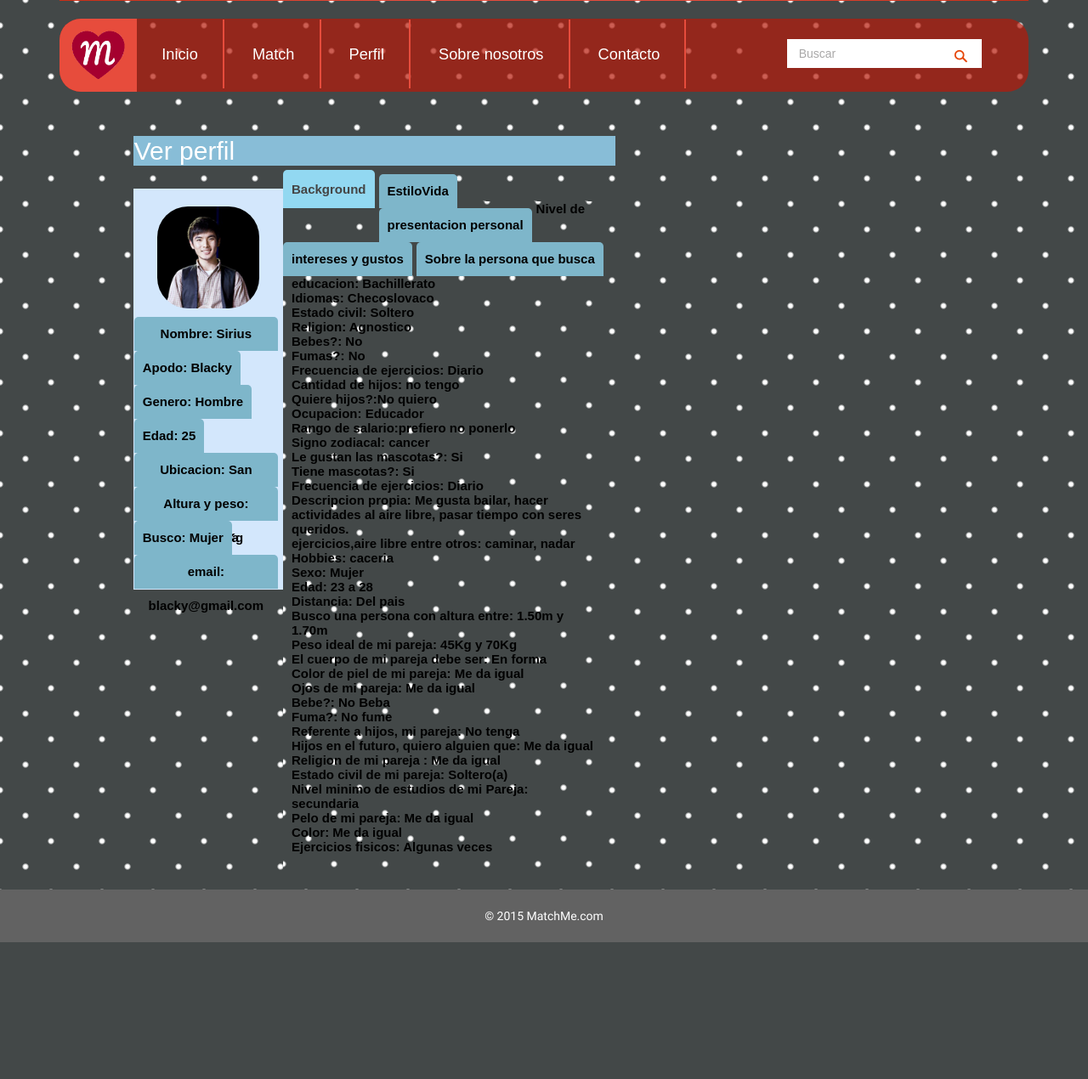
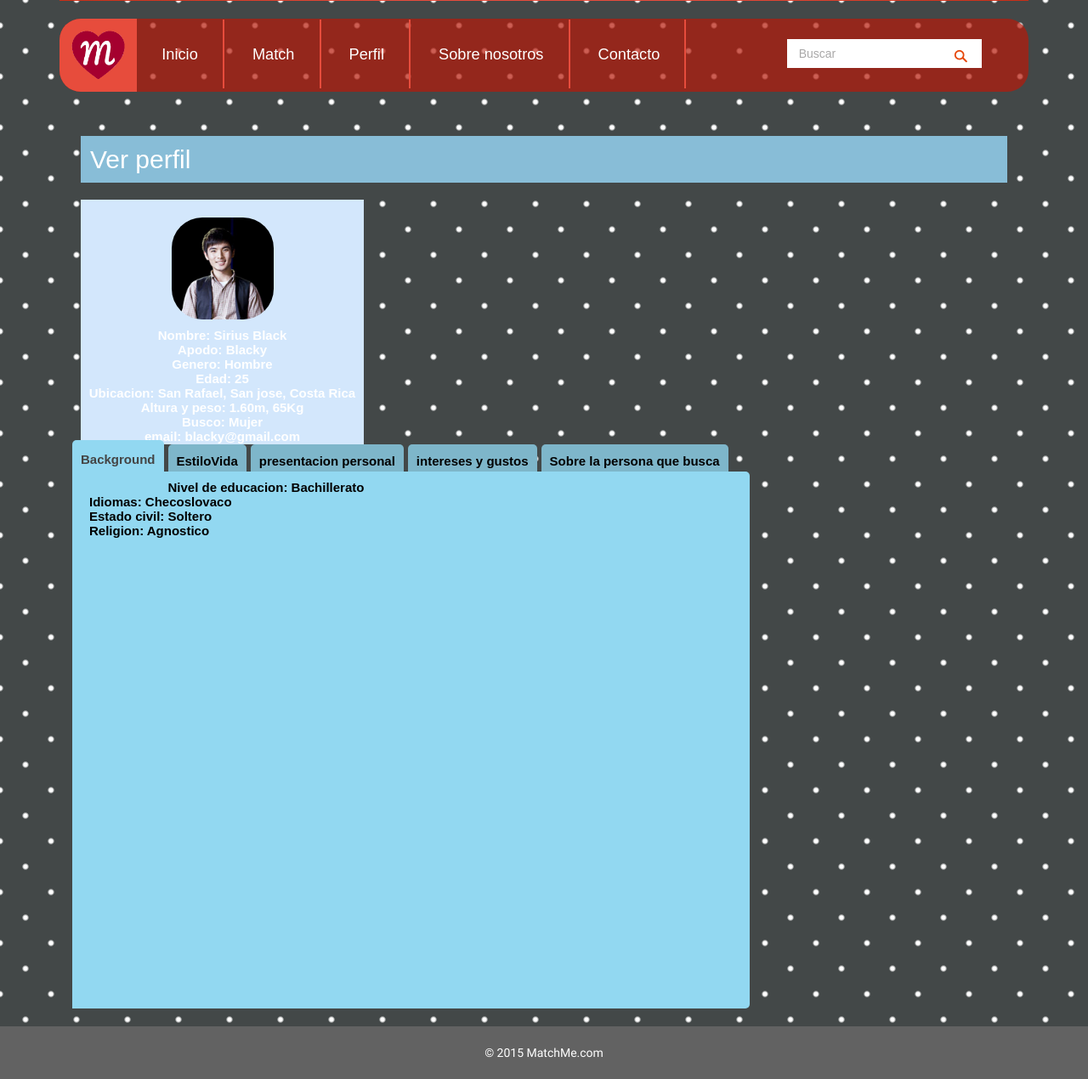
Before and after one commit to BasesDeDatos/matchme, a PHP site: page /profile.php in a window 1280 px wide. Shown: the part 330-1600 px from the top of the page at 85% size. Before the commit the page ends 1439 px from the top, so only its background shows below. Run offline with PHP 8.4, Linux system fonts and the light colour scheme; some libraries are stand-ins or nearby versions.

Commit message:
se cambia el profile

```diff
--- a/css/profile.css
+++ b/css/profile.css
@@ -14,20 +14,20 @@ margin: 10px;
 
 }
 
-.datosPerfil{
+.tituloPerfil{
 border: 1 solid #AAAAAA;
 margin: 10px;
 padding:10px
 }
 
 .columnaUno{
-margin: 17px 0px 0px 10px;
+margin: 10px 0px 0px 10px;
 padding: 0px;
 border: 1px solid #D3E7FC;
 background: #D3E7FC;
 float: left;
 width: 30%;
-height: 65%;
+height: 100%;
 }
 
 
@@ -38,15 +38,7 @@ border-radius:30%;
 }
 
 
-.columnaDos{
-margin: 10px 10px 10px 0px;
-border: 1px solid #7DABCE;
-background: #7DABCE;
-float:left;
-width: 68%;
-height: 60%
 
-}
 
 div label{
 display: block;
@@ -59,20 +51,20 @@ clear:both;
 }
 
 
-#contenedor {
+#tap {
 margin: 0px auto;
-width: 65%;  /* Ancho del contenedor */
+width: 100%;  /* Ancho del contenedor */
 box-sizing: border-box;
 -moz-box-sizing: border-box;
 float: left;
 }
 
-#contenedor input {
+#tap input {
 height: 25px;
 visibility: hidden;
 }
 
-#contenedor label {
+#tap label {
 float: left;
 cursor: pointer;
 font-size: 15px;  /* Tamaño del texto de las pestañas */
@@ -87,12 +79,12 @@ background: #7EB6CA;  /* Fondo de las pestañas */
 margin-right: 5px;
 }
 
-#contenedor input:hover + label {
+#tap input:hover + label {
 background: #88C9E1;  /* Fondo de las pestañas al pasar el cursor por encima */
 color: #666;  /* Color del texto de las pestañas al pasar el cursor por encima */
 }
 
-#contenedor input:checked + label {
+#tap input:checked + label {
 background: #92D8F1;  /* Fondo de las pestañas al presionar */
 color: #444; /* Color de las pestañas al presionar */
 z-index: 6;
@@ -104,35 +96,35 @@ top: -5px;
 -moz-transition: .1s;
 }
 
-/*.content {*/
-/* background: #92D8F1;  Fondo del contenido */
-/*position: relative;*/
-/*width: 100%;*/
- /* height: 60%; Alto del contenido */
-/*padding: 10px;*/
-/*z-index: 5;*/
-/*border-radius: 0 5px 5px 0px;*/
-/*}*/
+#tap .content {
+ background: #92D8F1;
+position: relative;
+width: 70%;
+height: 100%;
+padding: 10px;
+z-index: 5;
+border-radius: 0 5px 5px 0px;
+}
 
-/*.content div {*/
-/*position: absolute;*/
-/*z-index: -100;*/
-/*opacity: 0;*/
-/*transition: all linear 0.1s;*/
-/*}*/
+#tap .content div {
+position: relative;
+z-index: -100;
+opacity: 0;
+transition: all linear 0.1s;
+}
 
-#contenedor input.tab-selector-1:checked ~ .content .content-1,
-#contenedor input.tab-selector-2:checked ~ .content .content-2,
-#contenedor input.tab-selector-3:checked ~ .content .content-3,
-#contenedor input.tab-selector-4:checked ~ .content .content-4,
-#contenedor input.tab-selector-5:checked ~ .content .content-5{
+#tap input.tab-selector-1:checked ~ .content .content-1,
+#tap input.tab-selector-2:checked ~ .content .content-2,
+#tap input.tab-selector-3:checked ~ .content .content-3,
+#tap input.tab-selector-4:checked ~ .content .content-4,
+#tap input.tab-selector-5:checked ~ .content .content-5{
 z-index: 100;
 opacity: 1;
 -webkit-transition: all ease-out 0.2s 0.1s;
 -moz-transition: all ease-out 0.2s 0.1s;
 }
 
-#contenedor  .texto{
+#tap .content .texto{
 	background: none;
 	color: #000000;
 	cursor: auto;
--- a/profile.php
+++ b/profile.php
@@ -7,7 +7,7 @@ License URL: http://creativecommons.org/licenses/by/3.0/
 	<?php require_once("header.php")?>
 			<div class ="container-fluid" id = "contenedor" >
 				<div class="row">
-					<div class="col-md-10 col-md-push-1" >
+					<div class="col-md-12 col-md" >
 						<div class = "tituloPerfil">
 							<h2>Ver perfil</h2>
 						</div>
@@ -30,8 +30,7 @@ License URL: http://creativecommons.org/licenses/by/3.0/
 							</form>
 						</div>
 
-						<div>
-						<div id="contenedor">
+						<div id="tap">
 							<input id="tab-1" type="radio" name="radio-set" class="tab-selector-1" checked="checked" />
 							<label for="tab-1" class="tab-label-1">Background</label>
 
@@ -106,9 +105,6 @@ License URL: http://creativecommons.org/licenses/by/3.0/
 								</div>
 							</div>
 						</div>
-
-						</div>
-
 						<div class= "clear">
 						</div>
 					</div>
```
